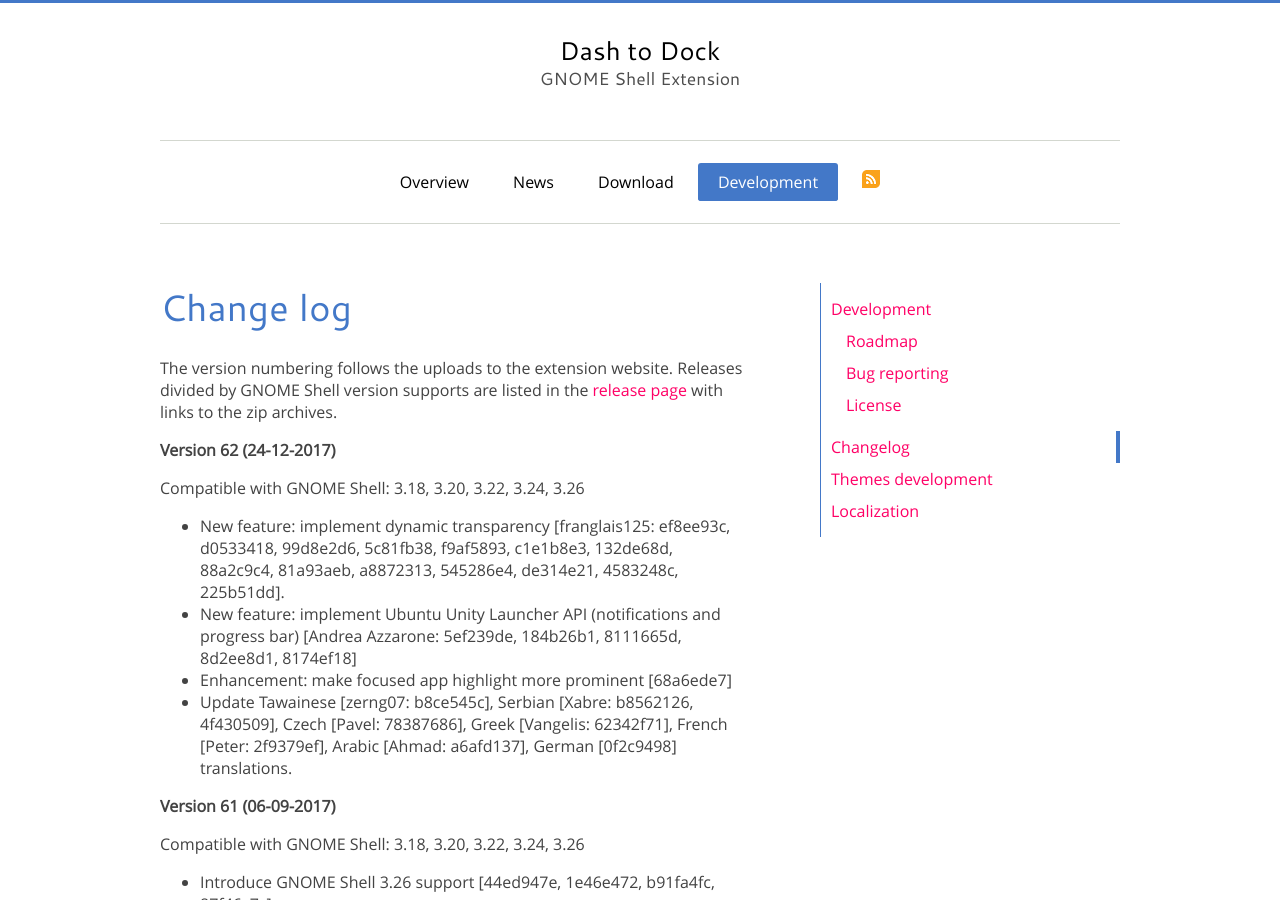
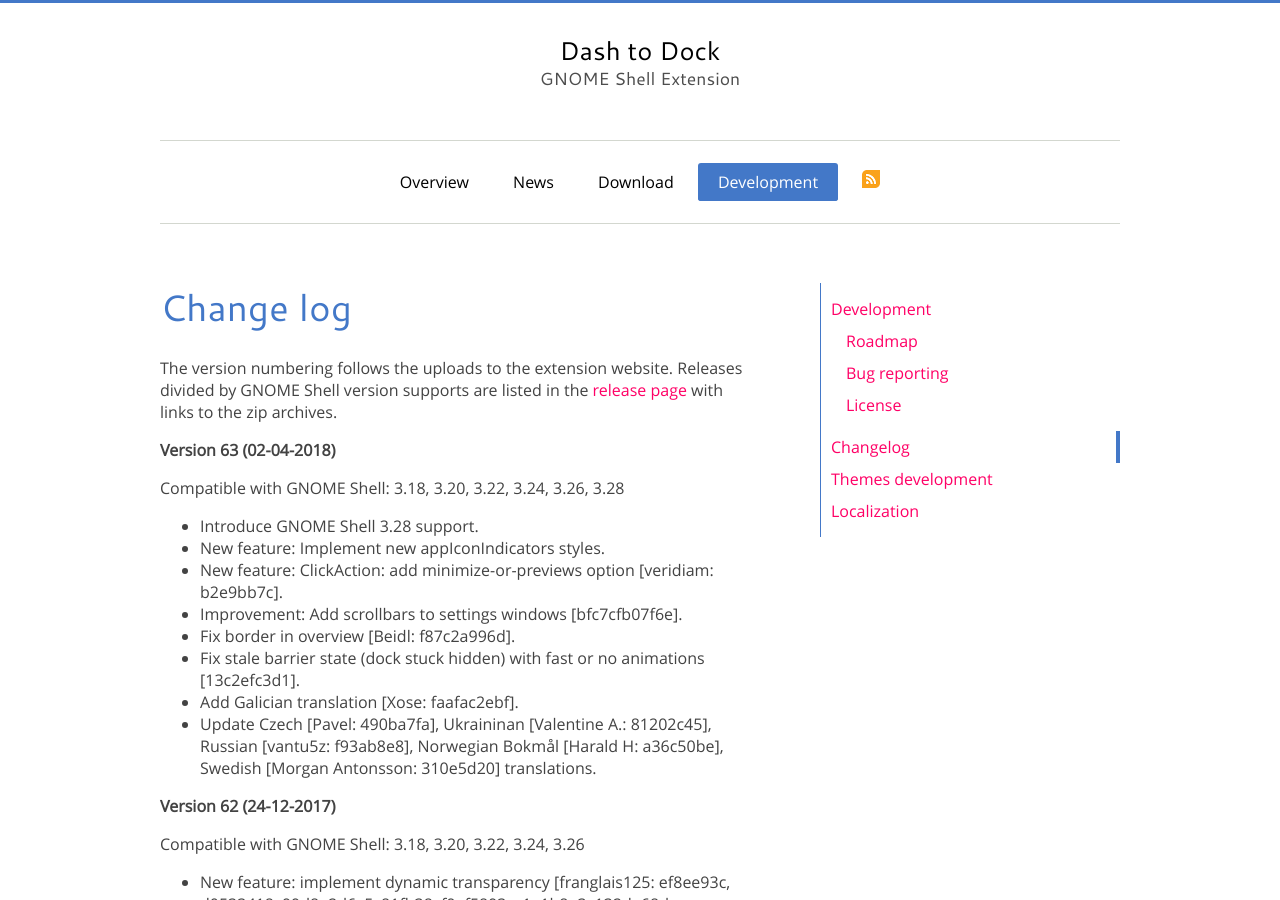
Before and after one commit to micheleg/dash-to-dock, a Jekyll site: the page built from changelog.html, in a window 1280 px wide and 900 px high. Built offline with Jekyll 4.4.1, drawn with Linux system fonts in a browser that asks for light colours.

Commit message:
Add version 63: release post and changelog.

```diff
--- a/_data/releases.yml
+++ b/_data/releases.yml
@@ -1,3 +1,17 @@
+- version: 63
+  date: 02-04-2018
+  shell_version: ["3.18", "3.20", "3.22", "3.24", "3.26", "3.28"]
+  notes:
+    - "Introduce GNOME Shell 3.28 support."
+    - "New feature: Implement new appIconIndicators styles."
+    - "New feature: ClickAction: add minimize-or-previews option [veridiam: b2e9bb7c]."
+    - "Improvement: Add scrollbars to settings windows [bfc7cfb07f6e]."
+    - "Fix border in overview [Beidl: f87c2a996d]."
+    - "Fix stale barrier state (dock stuck hidden) with fast or no animations [13c2efc3d1]."
+    - "Add Galician translation [Xose: faafac2ebf]."
+    - "Update Czech [Pavel: 490ba7fa], Ukraininan [Valentine A.: 81202c45], Russian [vantu5z: f93ab8e8], Norwegian Bokmål [Harald H: a36c50be], Swedish [Morgan Antonsson: 310e5d20] translations."
+  zip_url: https://extensions.gnome.org/review/download/8039.shell-extension.zip
+
 - version: 62
   date: 24-12-2017
   shell_version: ["3.18", "3.20", "3.22", "3.24", "3.26"]
--- a/releases.md
+++ b/releases.md
@@ -4,7 +4,7 @@
 description: 'Download all released versions of Dash to Dock, a GNOME Shell extension.'
 section: download
 order: 2
-shell_versions: ["3.26", "3.24", "3.22", "3.20", "3.18", "3.16", "3.14", "3.12", "3.10", "3.8", "3.6", "3.4", "3.2"]
+shell_versions: ["3.28", "3.26", "3.24", "3.22", "3.20", "3.18", "3.16", "3.14", "3.12", "3.10", "3.8", "3.6", "3.4", "3.2"]
 ---
 
 ## Releases
```
Also changed, not shown: _posts/2018-04-02-new-release-v63.md (added, +39 -0 lines), media/v63-new-launchers-styles.jpg (added).
